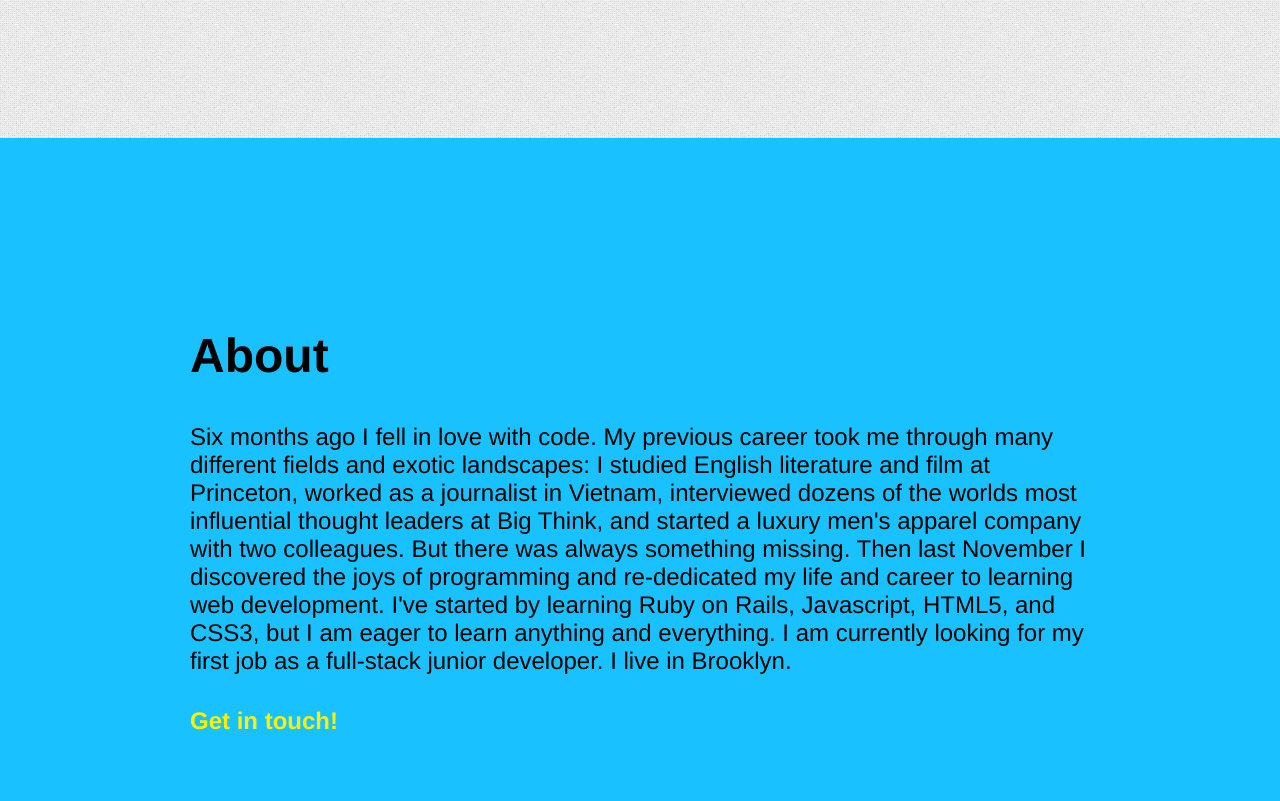
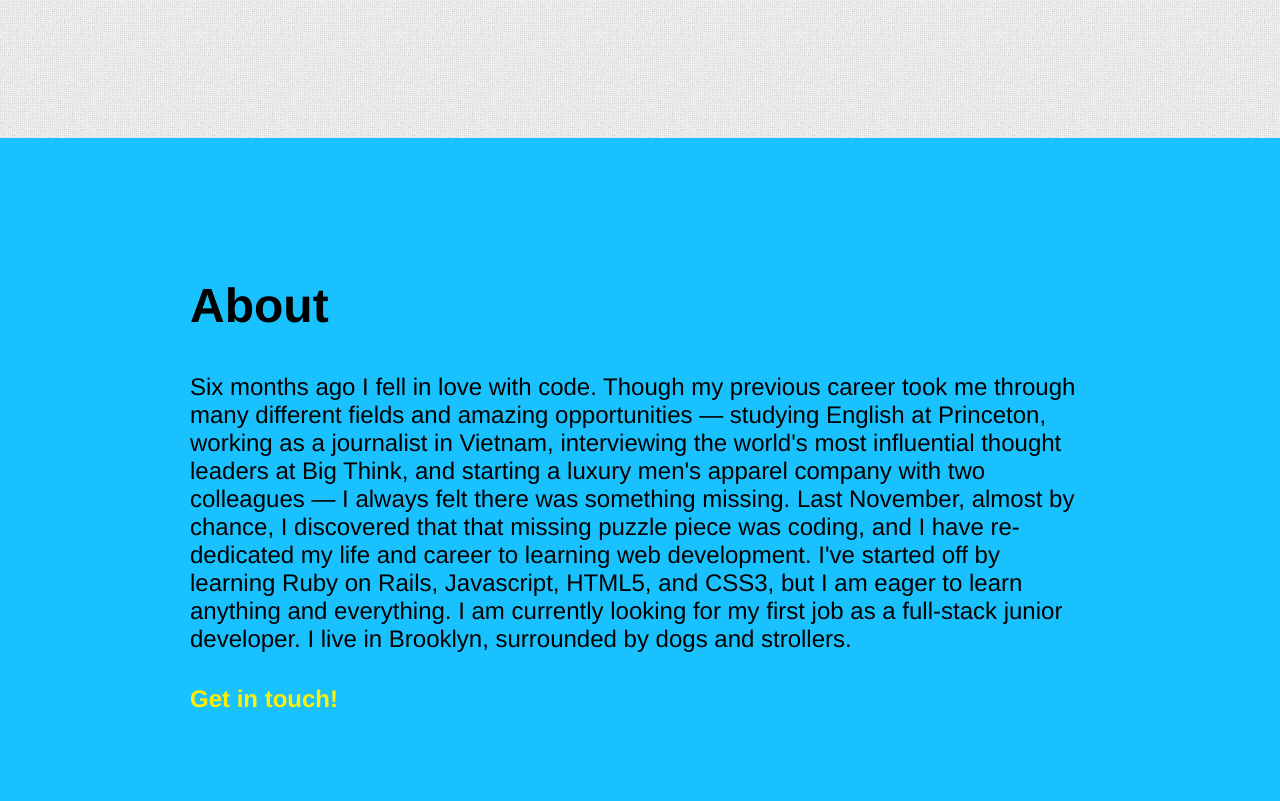
Before and after one commit to mgmllr/portfolio-site, a plain HTML site: page public/index.html in a window 1280 px wide. Shown: the part 619-1420 px from the top of the page. Drawn offline with nearby package versions, Linux system fonts and the light colour scheme; a script that the page names is missing.

Commit message:
changes to about copy

```diff
--- a/public/css/styles.css
+++ b/public/css/styles.css
@@ -126,11 +126,12 @@ header #social-media a:hover {
 #about .container {
 	width: 900px;
 	margin: 0px auto;
-	padding: 150px 0px;
+	padding: 100px 0px;
 }
 
 #about p {
 	font-size: 24px;
+	line-height: 28px;
 }
 
 #portfolio {
--- a/public/index.html
+++ b/public/index.html
@@ -33,7 +33,7 @@
 		<section id="about">
 			<div class="container">
 				<h2>About</h2>
-				<p>Six months ago I fell in love with code. My previous career took me through many different fields and exotic landscapes: I studied English literature and film at Princeton, worked as a journalist in Vietnam, interviewed dozens of the worlds most influential thought leaders at Big Think, and started a luxury men's apparel company with two colleagues. But there was always something missing. Then last November I discovered the joys of programming and re-dedicated my life and career to learning web development. I've started by learning Ruby on Rails, Javascript, HTML5, and CSS3, but I am eager to learn anything and everything. I am currently looking for my first job as a full-stack junior developer. I live in Brooklyn.</p>
+				<p>Six months ago I fell in love with code. Though my previous career took me through many different fields and amazing opportunities — studying English at Princeton, working as a journalist in Vietnam, interviewing the world's most influential thought leaders at Big Think, and starting a luxury men's apparel company with two colleagues — I always felt there was something missing. Last November, almost by chance, I discovered that that missing puzzle piece was coding, and I have re-dedicated my life and career to learning web development. I've started off by learning Ruby on Rails, Javascript, HTML5, and CSS3, but I am eager to learn anything and everything. I am currently looking for my first job as a full-stack junior developer. I live in Brooklyn, surrounded by dogs and strollers.</p>
 				<h4><a href="mailto:maxwellgmiller@gmail.com">Get in touch!</a></h4>
 			</div>
 		</section>
@@ -58,7 +58,7 @@
 					<a href="https://github.com/mgmllr/hearst">
 						<h4>#Win NYFW</h4>
 						<img src="images/hackathon-logo-white.png" alt="#Win NYFW screenshot"/>
-						<p>#Win NYFW was an app I built with ashleygwilliams and modality at the Hearst Fashion Hack in February 2013. Like an event-based Klout, it was conceived as a way to gamify NY Fashion Week using a leaderboard based on our algorithm to measure users' social influence.</p>
+						<p>#Win NYFW was an app I built with @ag_dubs and @modality, which won the 1st Place Singly Prize at the 2013 Hearst Fashion Hack. Like an event-based Klout, it was conceived as a way to gamify NY Fashion Week using a leaderboard based on our algorithm to measure users' social influence.</p>
 					</a>
 				</div>
 				<div class="project">
```
